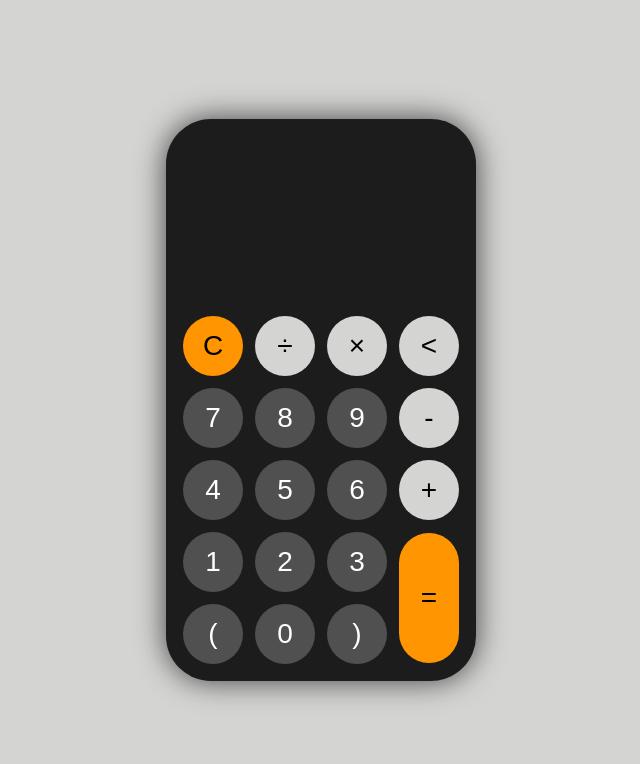
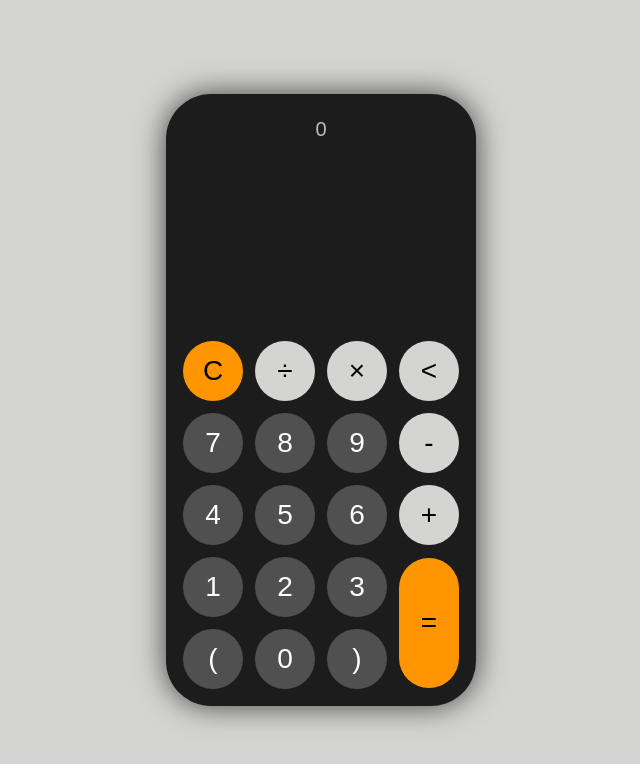
Before and after one commit to Babunshil/Calculator, a website: page index.html in a window 1280 px wide. Shown: the whole page, without its empty margins (319-959 px from the left). Drawn offline with Linux system fonts and the light colour scheme.

Commit message:
make it dynamic display

```diff
--- a/index.html
+++ b/index.html
@@ -13,6 +13,7 @@
   <div class="container">
     <div class="calculator">
       <div class="display screen">
+        <div id="liveDisplay"></div>
         <div id="display"></div>
       </div>
       <div class="buttons">
--- a/public/script.js
+++ b/public/script.js
@@ -1,5 +1,6 @@
 const display = document.querySelector("#display");
 const buttons = document.querySelectorAll("button");
+const liveDisplay = document.querySelector("#liveDisplay");
 
 buttons.forEach((item) => {
   item.onclick = () => {
@@ -19,6 +20,19 @@ buttons.forEach((item) => {
     }
     else {
       display.innerText += item.id;
+
     }
   };
 });
+
+buttons.forEach((button)=>{
+  liveDisplay.innerText = "0";
+  button.addEventListener("click", function(){
+    if(button.className == "btn-number"){
+      liveDisplay.innerText = eval(display.innerText);;
+    }
+    else{
+      liveDisplay.innerText += "";
+    }
+  })
+})
--- a/public/style.css
+++ b/public/style.css
@@ -40,7 +40,17 @@ body {
   margin-bottom: 20px;
   margin-left: 65px;
   color: #f8fafd;
-  /* overflow-x: scroll; */
+}
+
+#liveDisplay{
+  height:50px;
+  /* background-color: yellow; */
+  width: auto;
+  display: flex;
+  align-items: center;
+  justify-content: center;
+  font-size: 20px;
+  color: #bdbec0;
 }
 
 button {
```
